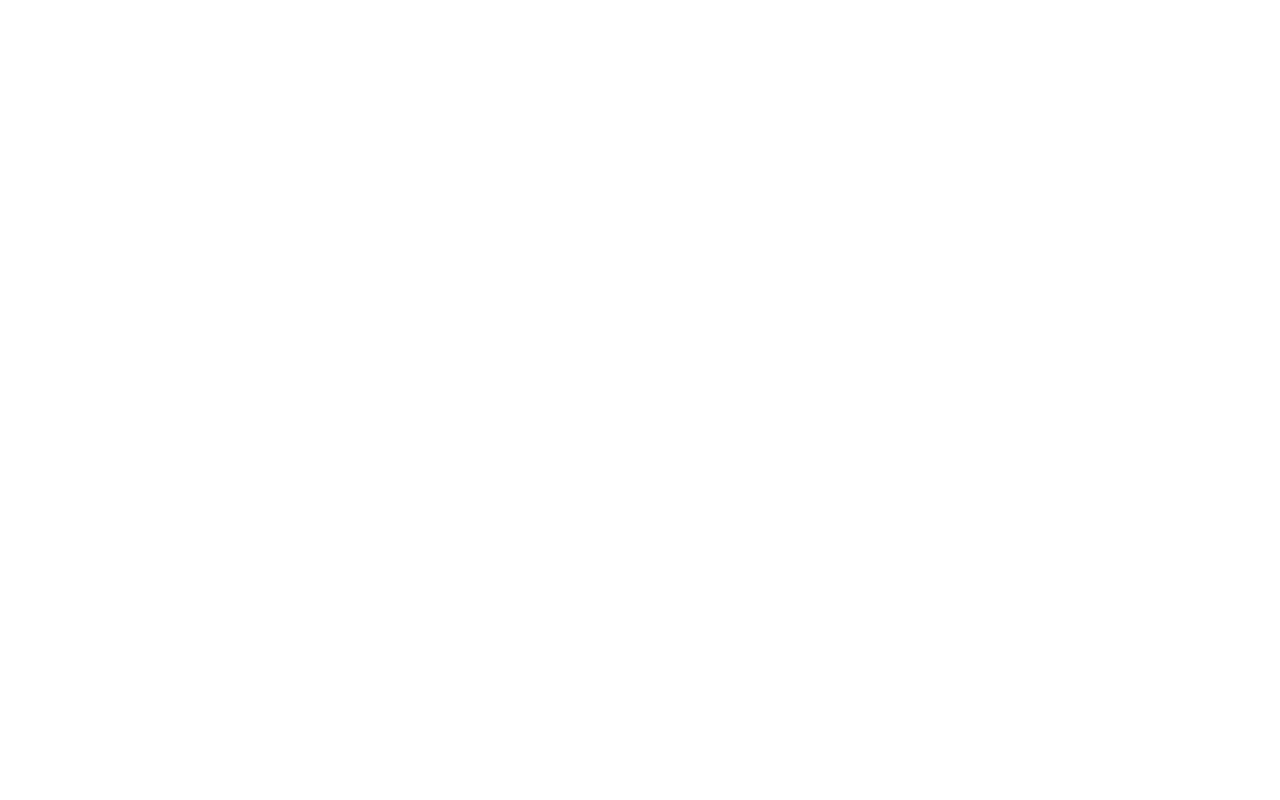
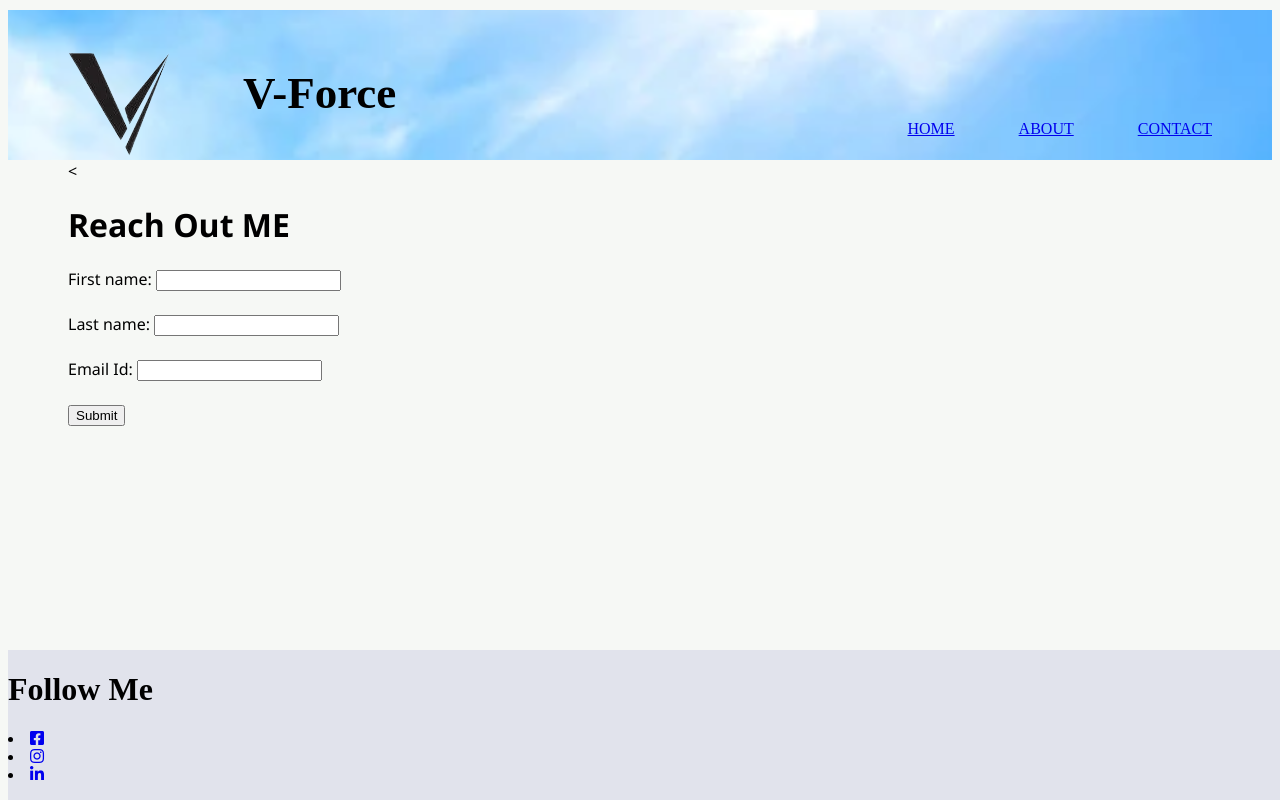
Before and after one commit to Vishupi/final-project, a plain HTML site: page contact.html in a window 1280 px wide. Drawn offline with Linux system fonts and the light colour scheme.

Commit message:
Added links to idex and about files

```diff
--- a/contact.html
+++ b/contact.html
@@ -0,0 +1,70 @@
+<!DOCTYPE html>
+<html lang="en">
+  <head>
+    <meta charset="UTF-8" />
+    <meta http-equiv="X-UA-Compatible" content="IE=edge" />
+    <meta name="viewport" content="width=device-width, initial-scale=1.0" />
+    <link rel="preconnect" href="https://fonts.googleapis.com" />
+    <link rel="preconnect" href="https://fonts.gstatic.com" crossorigin />
+    <link
+      href="https://fonts.googleapis.com/css2?family=Poppins:wght@300&display=swap"
+      rel="stylesheet"
+    />
+    <link rel="stylesheet" href="css/style.css" />
+    <!--font awesome cdn-->
+    <link
+      rel="stylesheet"
+      href="https://use.fontawesome.com/releases/v5.15.4/css/all.css"
+      integrity="sha384-DyZ88mC6Up2uqS4h/KRgHuoeGwBcD4Ng9SiP4dIRy0EXTlnuz47vAwmeGwVChigm"
+      crossorigin="anonymous"
+    />
+
+    <title>Final Project</title>
+  </head>
+  <body>
+    <body style="background-color:#f6f8f5;">
+    <!---------Nav----------->
+    <nav>
+      <div class="nav-logo">
+        <img src="img/V2edited.png" alt="V-Force">
+      </div>
+      <div class= "nav-text"><h1>V-Force</h1>
+      </div>
+        <ul>
+        <a href="index.html" target="_blank">HOME</a>
+        <a href="about.html" target="_blank">ABOUT</a>
+        <a href="contact.html" target="_blank">CONTACT</a>
+      </ul>
+    </nav>
+    <header><
+    <h1>Reach Out ME</h1>
+
+<form action="/action_page.php">
+  <label for="fname">First name:</label>
+  <input type="text" id="fname" name="fname"><br><br>
+  <label for="lname">Last name:</label>
+  <input type="text" id="lname" name="lname"><br><br>
+  <label for="emailid">Email Id:</lable>
+  <input type="email" id="emailid" name="emailid"><br></br>
+  <input type="submit" value="Submit">
+</form>
+</header>
+
+<footer>
+        <h1>Follow Me</h1>
+        <li>
+          <a href="https://www.facebook.com/"><i class="fab fa-facebook-square" ></i></a></li>
+          <li>
+            <a href="https://www.instagram.com/accounts/login/?hl=en"
+              ><i class="fab fa-instagram"></i
+            ></a></li>
+            <li>
+              <a href="https://www.linkedin.com/feed/"
+                ><i class="fab fa-linkedin-in"></i
+              ></a></li>
+
+
+
+      </footer>
+    </body>
+  </html>
--- a/css/style.css
+++ b/css/style.css
@@ -1,49 +1,78 @@
-*{
-    margin: 0;
-    box-sizing:border-box;
-}
 /*-----Nav css ------*/
 nav{
-    height: 100px;
+    height: 150px;
     width: 100%;
     margin-top: 10px;
-}:
+    background-image: url("../img/Header2-img.png");
+    background-size: cover;
+    box-sizing: border-box;
+}
 
 .nav-logo {
-    position:absolute;
+    float: left;
+    margin: 0;
+    /* width: 100%; */
+    /* height: 100%; */
 }
-.nav-logo img{
-    margin: 0;
-    width: 2000px;
-    height: 150px;
+.nav-text {
+    padding: 20px;
+    height: 50px;
+    font-family:unset;
+    font-size: 30px;
+    }
 
-}
 ul{
     float: right;
-    margin:30px 60px;
+    margin: 20px 30px;
+    /* position: middle; */
+ }
+ ul a {
+    margin-top: 20px;
+    padding: 20px 30px;
 }
-/*
-li{
-    display: inline-block;
-    padding:20px 30px;
-    font-size: 30px;
-    font-family: 'Poppins', sans-serif;
-}*/
-/*------- Header ----------*/
 
-ul a {
-    margin-bottom:  20px;
-    padding: 20px;
+
+/*-----------Header-------*/
+header{
+    background-position-x: left;
+    position: absolute;
+    margin-left: 40px;
+    height: 200px;
+    padding-left: 20px;
+    font-family:'Segoe UI', Tahoma, Geneva, Verdana, sans-serif
 }
-footer{
+/* header h2{
+    background-position-x: left;
+    position: absolute;
+    margin-left: 60px;
+    height: 300px;
+    padding-left: 30px;
+    font-family:'Segoe UI', Tahoma, Geneva, Verdana, sans-serif
+
+} */
+/* .search-container
+  {
+    float: right;
+  }
+  .search-container button {
+    float:right;
+    margin-right: 30px;
+    padding: 6px 10px;
+    background: #ddd;
+    font-size: 17px;
+    border: none;
+    cursor: pointer;
+  }
+  .nav-text .search-container button:hover {
+    background: rgb(182, 171, 171);
+  } */
+
+/*------ footer----*/
+footer {
     position:absolute;
     height:150px;
     width: 100%;
     bottom: 0;
-}
-li{
-    display:block;
-    padding: 5px 10px;
-    font-size: 20px;
-    font-family: 'Poppins', sans-serif;
-}
+    background-color: rgb(225, 227, 236);
+
+   }
```
Also changed, not shown: about.html (+64 -0 lines), index.html (+20 -7 lines), img/V2edited.png (added).
